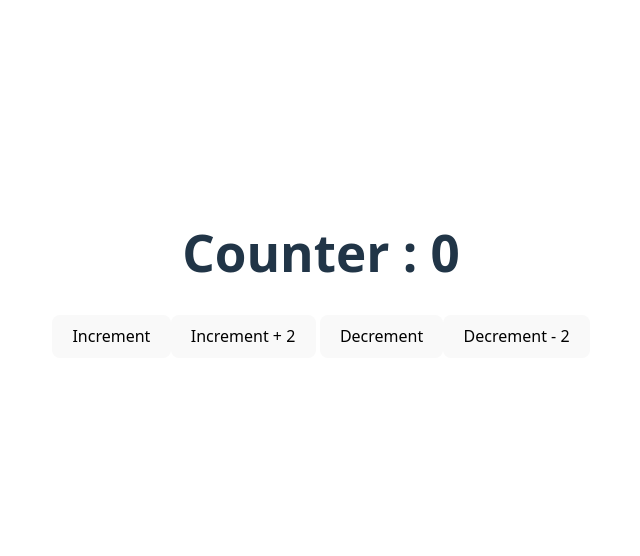
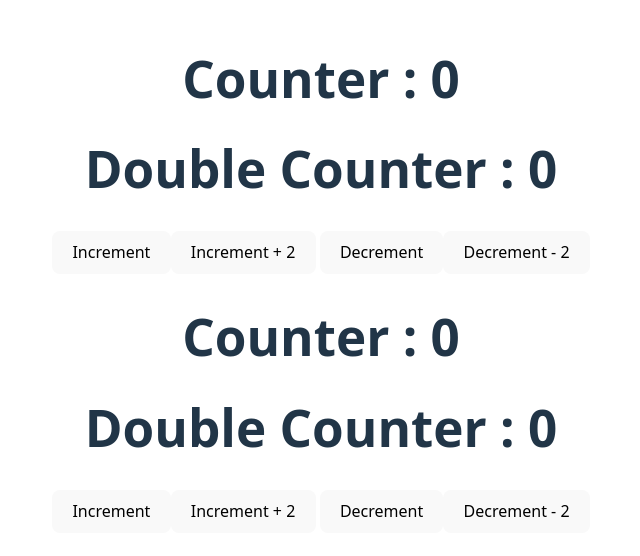
Before and after one commit to rizaljihadudin/react-redux, a React (Vite) app: page /counter in a window 1280 px wide. Shown: the part 126-682 px from the top of the page, without its empty margins (319-959 px from the left). Built offline with nearby package versions, Linux system fonts and the light colour scheme.

Commit message:
feat : selectors on slice

```diff
--- a/src/Counter.jsx
+++ b/src/Counter.jsx
@@ -1,10 +1,11 @@
 import { useDispatch } from "react-redux";
 import { useSelector } from "react-redux";
-import { decrement, increment } from "./counterSlice";
+import { decrement, getDoubleCounter, increment } from "./counterSlice";
 
 export default function Counter(){
     const counter = useSelector(state => state.counter);
     const dispatch = useDispatch();
+    const doubleCounter = useSelector(getDoubleCounter);
 
     function handleIncrement(){
         dispatch(increment());
@@ -17,6 +18,7 @@ export default function Counter(){
     return(
         <>
             <h1>Counter : {counter}</h1>
+            <h1>Double Counter : {doubleCounter}</h1>
             <button onClick={handleIncrement}>Increment</button>
             <button onClick={() => dispatch(increment(2))}>Increment + 2</button>
             &nbsp;
--- a/src/counterSlice.js
+++ b/src/counterSlice.js
@@ -19,7 +19,13 @@ export const counterSlice = createSlice({
                 return state - 1;
             }
         }
+    },
+    selectors:{
+        getDoubleCounter: (state) => {
+            return state * 2;
+        }
     }
 });
 
 export const {increment, decrement} = counterSlice.actions;
+export const {getDoubleCounter} = counterSlice.selectors;
--- a/src/main.jsx
+++ b/src/main.jsx
@@ -22,7 +22,12 @@ createRoot(document.getElementById('root')).render(
       <BrowserRouter>
         <Routes>
           <Route path="/" element={<App />} />
-          <Route path='/counter' element={<Counter/>} />
+          <Route path='/counter' element={
+            <>
+              <Counter />
+              <Counter />
+            </>
+          } />
         </Routes>
       </BrowserRouter>
     </Provider>
```
